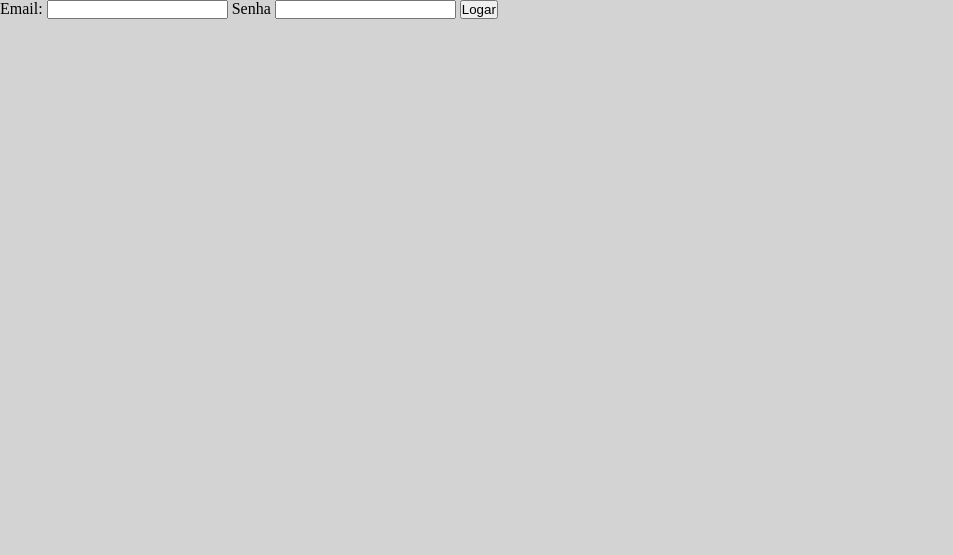
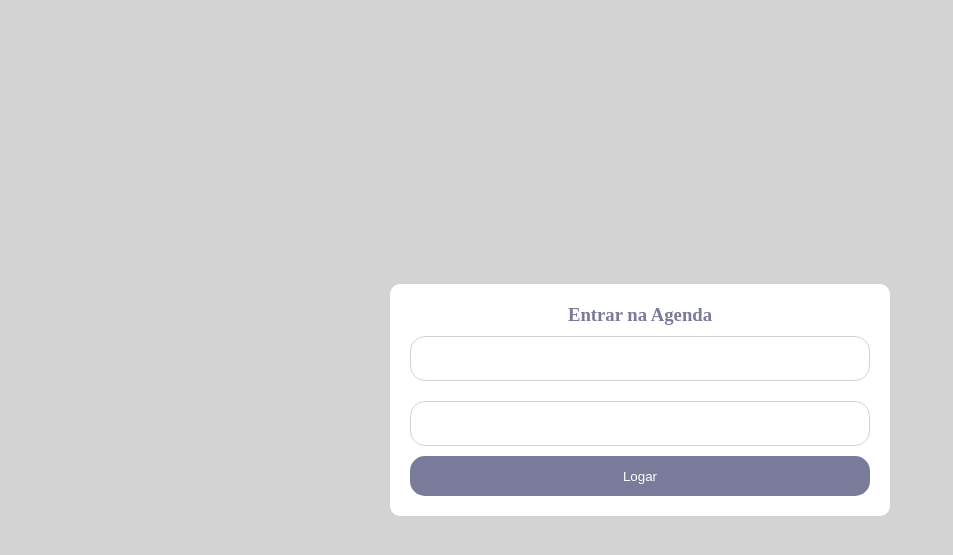
Before and after one commit to JonathanAndrade19/N-vel-De-Acesso-Em-PHP, a PHP site: page / in a window 1280 px wide. Shown: the top 555 px of the page, without its empty margins (0-953 px from the left). Run offline with PHP 8.4, Linux system fonts and the light colour scheme.

Commit message:
inserting new style of page index

```diff
--- a/index.php
+++ b/index.php
@@ -9,12 +9,9 @@
 </head>
 <body>
     <form action="controller/cadastro.php" method="POST">
-        <label class="">Email: </label>
+        <h3>Entrar na Agenda</h3>
         <input name="email" type="email" class="">
-
-        <label class="">Senha</label>
         <input name="senha" type="password" class="" >
-
         <input type="submit" class="" value="Logar"></input>
     </form>
 </body>
--- a/style.css
+++ b/style.css
@@ -3,6 +3,8 @@
     --preto:#141414;
     --branco:#FFFFFF;
     --cinza: #D3D3D3;
+    --lilas: #7a7a9b;
+    --lilasClaro: #9393b8;
 }
 
 *{
@@ -16,5 +18,42 @@ body{
 }
 
 form {
+    background-color: var(--branco);
+    max-width: 500px;
+    width: 70%;
+    padding: 20px;
+    position: absolute;
+    left: 50%;
+    top: 50%;
+    transform: translate(-50%, -50%);
+    border-radius: 10px;
+}
 
+h3{
+    text-align: center;
+    color: var(--lilas);
 }
+
+form input[type=email],
+form input[type=password]{
+    width: 100%;
+    height: 45px;
+    border: 1px solid var(--cinza);
+    padding-left: 10px;
+    margin: 10px 0;
+    border-radius: 15px;
+}
+
+form input[type=submit]{
+    width: 100%;
+    height: 40px;
+    cursor: pointer;
+    background-color: var(--lilas);
+    color: var(--branco);
+    border: 0;
+    border-radius: 15px;
+}
+
+form input[type=submit]:hover{
+    background-color: var(--lilasClaro);
+}
```
